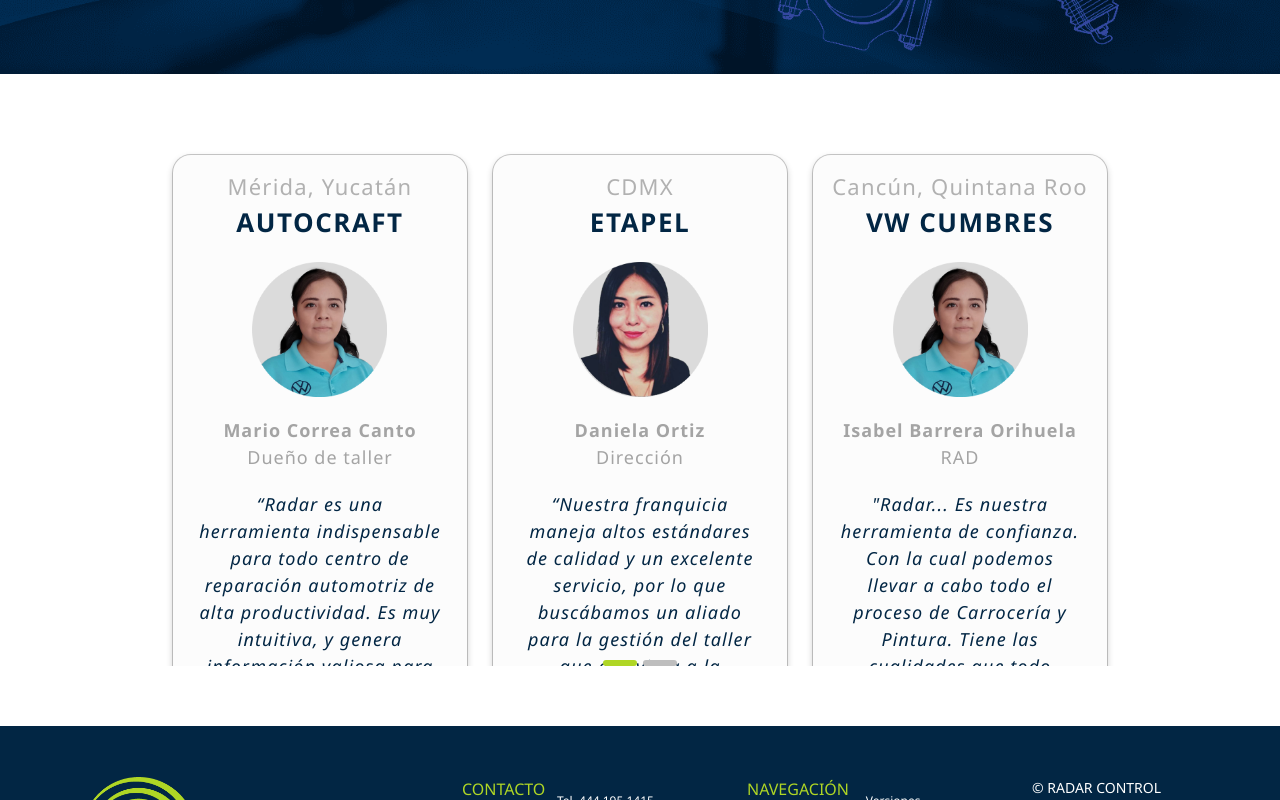
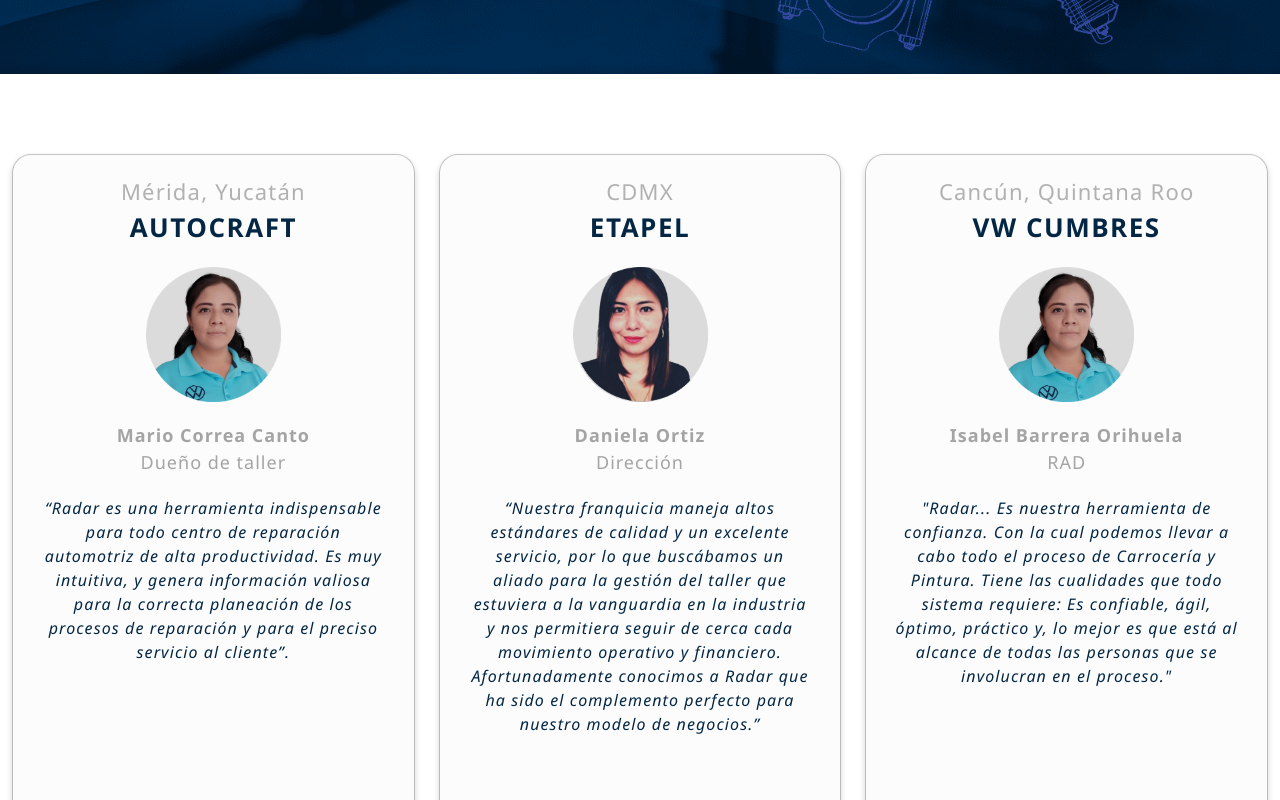
Before and after one commit to SmearyQuill/my-first-static-web-app, an Angular app: page / in a window 1280 px wide. Shown: the part 4600-5400 px from the top of the page. Built offline with nearby package versions, Linux system fonts and the light colour scheme.

Commit message:
Ajuste en altura de card de testimonios en home.

```diff
--- a/src/app/home/testimonio-card/testimonio-card.component.css
+++ b/src/app/home/testimonio-card/testimonio-card.component.css
@@ -60,7 +60,7 @@ p {
 
 .card__testimony-container>p {
   color: #022644;
-  font-size: 18px;
+  font-size: 16px;
   letter-spacing: 1.1px;
   font-style: italic;
 }
--- a/src/app/home/testimonios-carousel/testimonios-carousel.component.css
+++ b/src/app/home/testimonios-carousel/testimonios-carousel.component.css
@@ -1,20 +1,26 @@
-._item, .example{
-    height: 651px;
+._item,
+.example {
+    min-height: 700px;
+    height: auto;
 }
-#testimonios-carousel{
+
+#testimonios-carousel {
     padding-top: 60px;
     padding-bottom: 60px;
     padding-left: 0;
     padding-right: 0;
 }
-.carousel-item{
+
+.carousel-item {
     background: #FFFFFF 0% 0% no-repeat padding-box;
 }
+
 /* Carousel indicators */
-.carousel-indicators{
+.carousel-indicators {
     margin-top: 15px;
     margin-bottom: 0;
 }
+
 .carousel-indicators button {
     border-top: none;
     border-bottom: none;
@@ -25,21 +31,49 @@
     border-radius: 15px;
     opacity: 1;
 }
+
 .carousel-indicators .active {
     background: #AFD625 0% 0% no-repeat padding-box;
 }
 
-/* Multi item carousel */
-.show-neighbors {
-    overflow: hidden;
+@media(min-width: 768px) {
+
+    ._item,
+    .example {
+        height: 800px;
+    }
 }
-.show-neighbors .item__third:first-child, .show-neighbors .item__third:last-child {
-    display: none;
+
+@media(min-width: 992px) {
+
+    ._item,
+    .example {
+        height: 750px;
+    }
 }
+
 @media (min-width: 1200px) {
-  ._item, .example{
-    height: 532px;
+
+    ._item,
+    .example {
+        height: 755px;
+    }
 }
+
+@media(min-width: 1400px) {
+
+    ._item,
+    .example {
+        min-height: 780px;
+    }
+}
+
+@media(min-width: 1600px) {
+
+    ._item,
+    .example {
+        height: 710px;
+    }
 }
 
 .card-row {
--- a/src/app/home/testimonios-carousel/testimonios-carousel.component.html
+++ b/src/app/home/testimonios-carousel/testimonios-carousel.component.html
@@ -16,7 +16,7 @@
                         *ngFor="let number of [].constructor(NumberOfBlocks); let j = index;"
                         [ngClass]="{'active': j == 0}">
                         <div class="row card-row _item justify-content-center">
-                            <app-testimonio-card class="col-11 col-sm-10 col-md-6 col-lg-4 col-xl-3"
+                            <app-testimonio-card class="col-11 col-sm-10 col-md-5 col-xl-4 col-xxl-3"
                                 *ngFor="let number of [].constructor(CardsPerBlock); let z = index;"
                                 [cardInformation]="testimonios[(j * CardsPerBlock) + z]">
                             </app-testimonio-card>
--- a/src/app/home/testimonios-carousel/testimonios-carousel.component.ts
+++ b/src/app/home/testimonios-carousel/testimonios-carousel.component.ts
@@ -23,11 +23,10 @@ export class TestimoniosCarouselComponent implements OnInit {
   }
 
   CalculateCarrouselDimensions() {
-    console.log('Calculando tamaño');
     const WindowWidth = window.innerWidth;
     if (WindowWidth < 768) {
       this.CardsPerBlock = 1;
-    } else if (WindowWidth < 992) {
+    } else if (WindowWidth < 1200) {
       this.CardsPerBlock = 2;
     } else {
       this.CardsPerBlock = 3;
```
